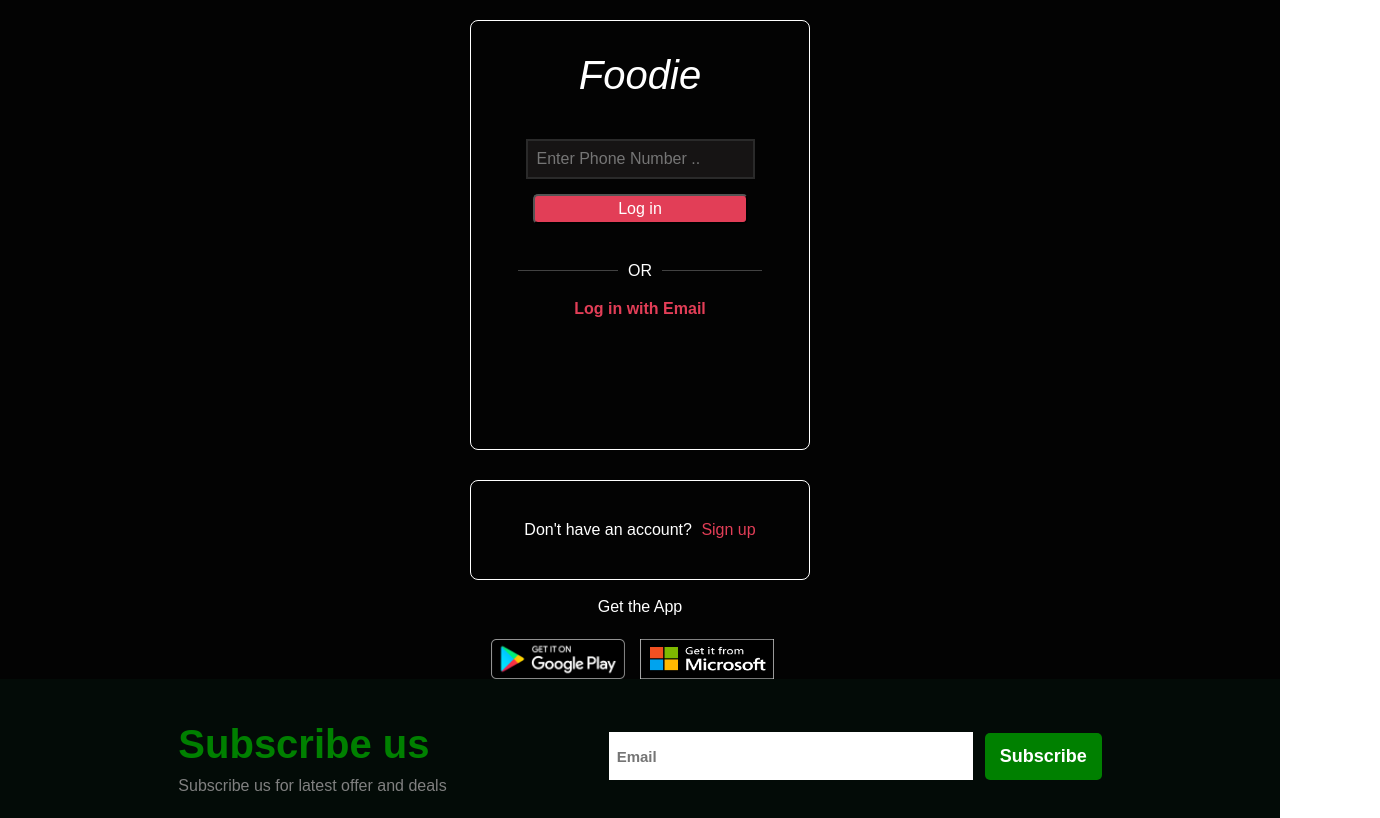
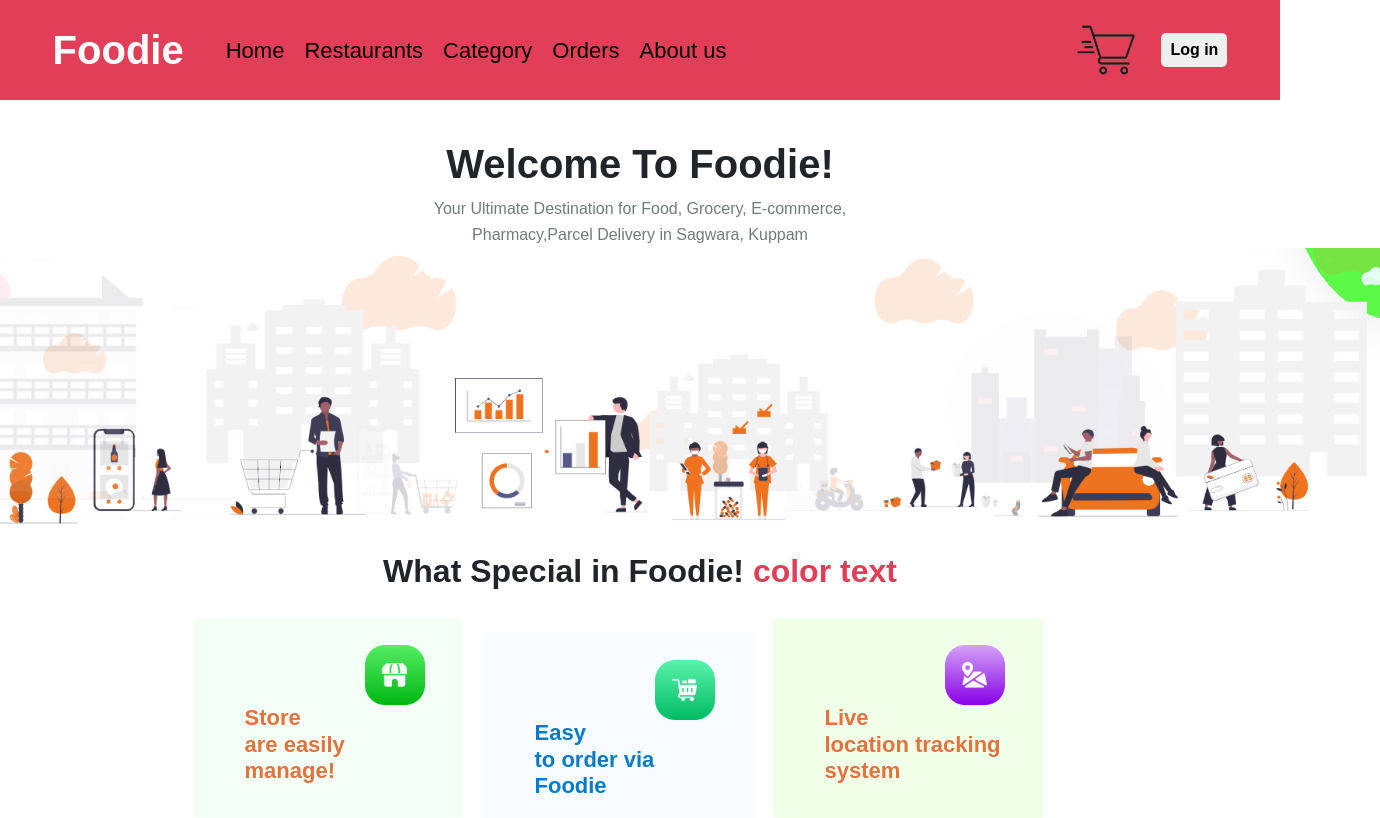
Before and after one commit to charan11w/Foodie-App, a React (Create React App) app: page / in a window 1280 px wide. Shown: the top 818 px of the page, 1380 px wide, since content can reach past the window. Built offline with nearby package versions, Linux system fonts and the light colour scheme.

Commit message:
changed the login form

```diff
--- a/src/App.js
+++ b/src/App.js
@@ -10,15 +10,16 @@ import RestaurantItems from "./components/pages/RestaurantItems";
 import Orders from "./components/pages/Orders";
 import Cart from "./components/pages/Cart";
 function App() {
-  const [isAuthenticated, setIsAuthenticated] = useState(false);
+
+  const [isAuthenticated,setIsAuthenticated] =useState(true)
   const [activeNav, setActiveNav] = useState(null)
 
   const handleLogin = () => {
-    setIsAuthenticated(true);
+    setIsAuthenticated(false)
     setActiveNav(0)
+
   };
   const handleLogout = () => {
-    setIsAuthenticated(false);
     setActiveNav(null)
   }
   const handleNav = (index) => {
@@ -28,8 +29,9 @@ function App() {
       <BrowserRouter>
         {isAuthenticated && <Header onLogOut={handleLogout} setNav={handleNav} active={activeNav}/>}
         <Routes>
-          <Route path='/' element={isAuthenticated ? <Navigate to='/home' /> : <Login onLogin={handleLogin} />} />
-          <Route path='/home' element={<Home />} />
+            {/* <Route path='/' element={isAuthenticated ? <Navigate to='/home' /> : <Login onLogin={handleLogin} />} /> */}
+          <Route path='/' element={<Home />} />
+          <Route path='/login' element={<Login onLogin={handleLogin}/>} />
           <Route path='/restaurants' element={<RestaurantList />} />
           <Route path='/restaurantItems' element={<RestaurantItems />} />
           <Route path='/orders' element={<Orders />} />
--- a/src/components/layouts/Header.js
+++ b/src/components/layouts/Header.js
@@ -1,14 +1,13 @@
 import { Link, NavLink, useNavigate } from "react-router-dom";
 import cartImage from '../../images/cart.jpg'
 import { useState } from "react";
-function Header({ onLogOut, setNav,active }) {
+function Header({  setNav,active }) {
 
   const navigate = useNavigate();
 
 
   function handleRedirect() {
-    onLogOut();
-    navigate('/');
+    navigate('/login');
   }
 
 
@@ -76,7 +75,7 @@ function Header({ onLogOut, setNav,active }) {
           <img src={cartImage} className="cart-image"></img>
         </Link>
       </div>
-      <button className="logout" onClick={handleRedirect}>Log out</button>
+      <button className="logout" onClick={handleRedirect}>Log in</button>
     </div>
   );
 }
--- a/src/components/pages/Login.js
+++ b/src/components/pages/Login.js
@@ -2,10 +2,13 @@ import Footer from "../layouts/Footer";
 import playstore from '../../images/playstore.png';
 import microsoft from '../../images/microsoft.png';
 import { useState } from "react";
+import { useNavigate } from "react-router-dom";
 
-function Login({ onLogin }) {
+function Login({onLogin}) {
   const [username, setUserName] = useState('');
   const [error, setError] = useState('');
+
+  const navigate=useNavigate();
 
   const captureUser = (e) => setUserName(e.target.value);
 
@@ -17,7 +20,7 @@ function Login({ onLogin }) {
     return "";
   };
 
-  const handleSubmit = () => {
+  const handleSubmit = (event) => {
     const usernameError = validateUsername(username);
 
     if (!username) {
@@ -25,8 +28,10 @@ function Login({ onLogin }) {
     } else if (usernameError) {
       setError(usernameError);
     } else {
-      setError(""); // Clear errors if validation passes
-      onLogin(); // Call the login function
+      setError("");
+      // event.target.value='Log out'
+
+      navigate('/');
     }
   };
 
```
